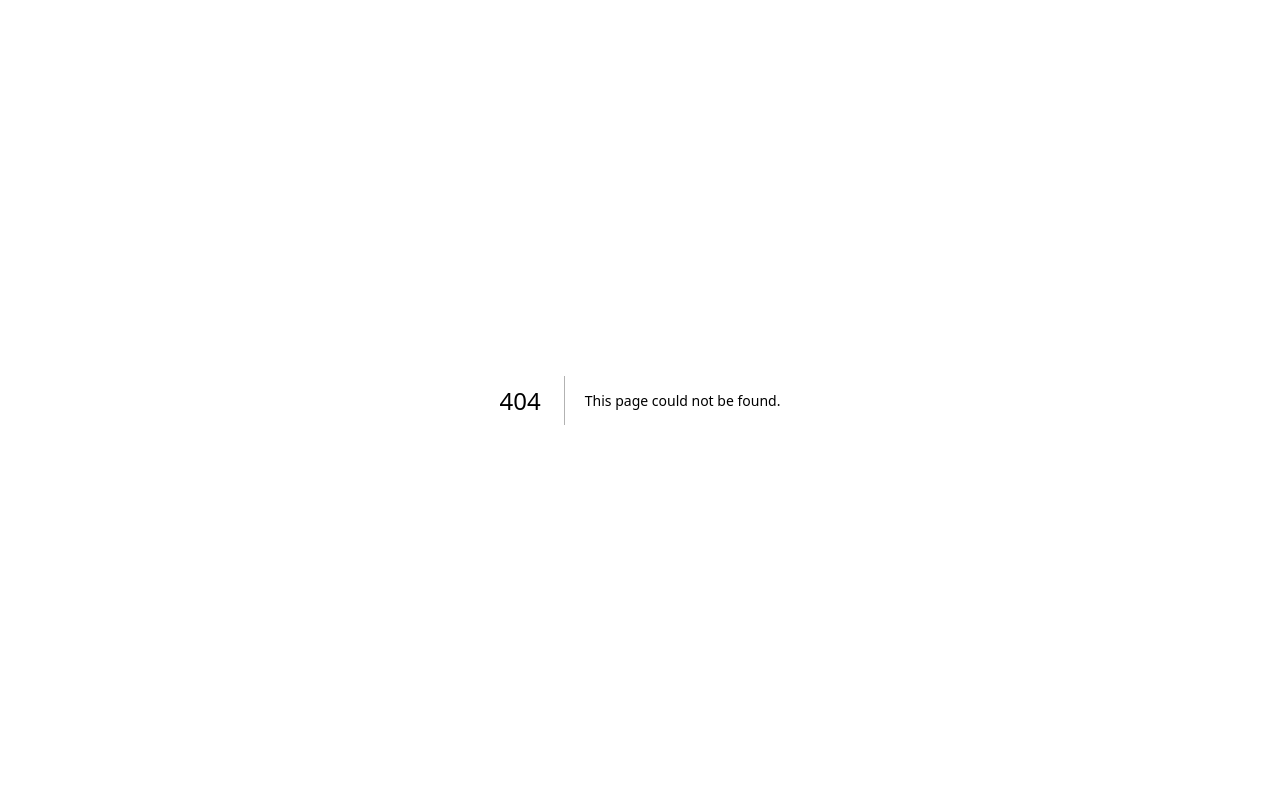
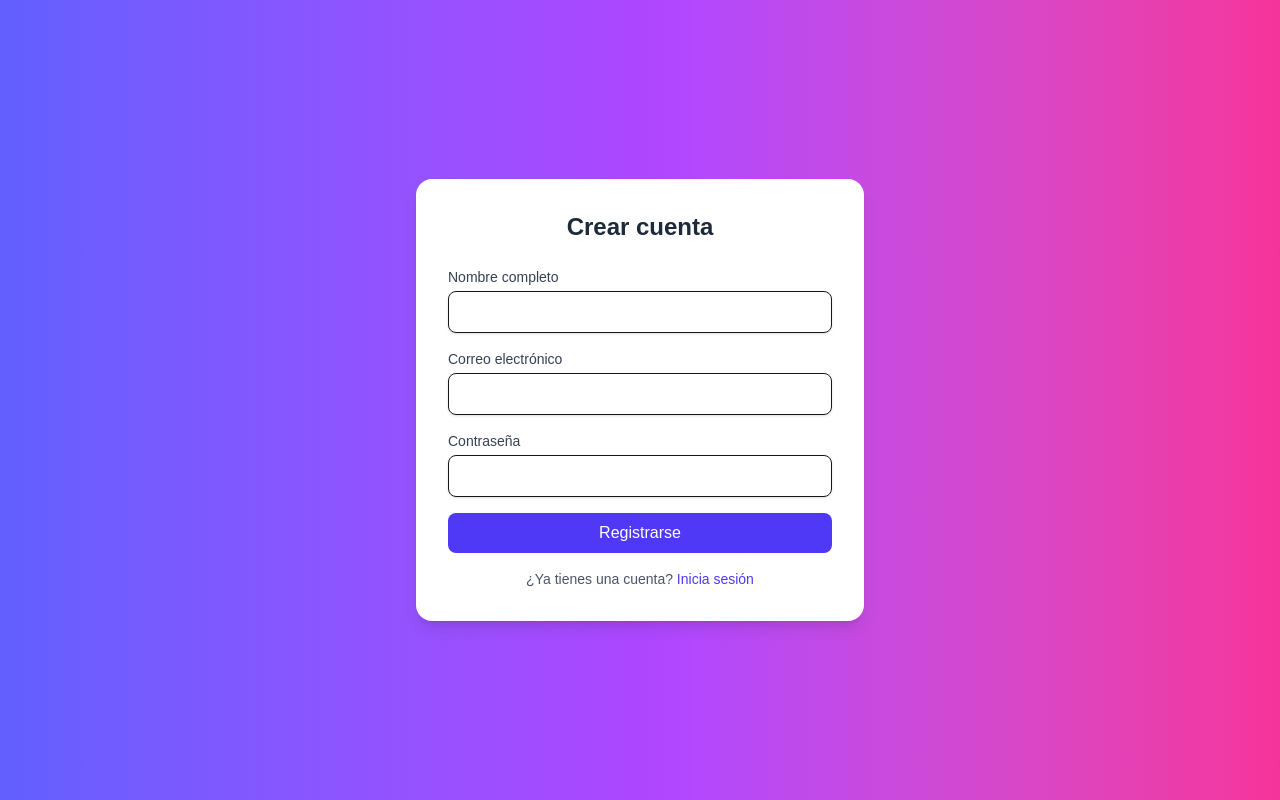
Before and after one commit to alfonsoTrejo/formulacion-front, a Next.js app: page /auth/registro in a window 1280 px wide. Before the commit this address had no page. Built offline with nearby package versions, Linux system fonts and the light colour scheme.

Commit message:
first commit

```diff
--- /dev/null
+++ b/src/app/auth/login/page.tsx
@@ -0,0 +1,68 @@
+'use client';
+import { useRouter } from 'next/navigation';
+import { useState } from 'react';
+
+export default function LoginPage() {
+  const router = useRouter();
+  const [email, setEmail] = useState('');
+  const [password, setPassword] = useState('');
+
+  const handleLogin = () => {
+    document.cookie = "token=fake-jwt; path=/";
+    router.push('/dashboard/home');
+  };
+
+  return (
+    <div className="min-h-screen flex items-center justify-center bg-gradient-to-r from-indigo-500 via-purple-500 to-pink-500">
+      <div className="bg-white p-8 rounded-2xl shadow-lg w-full max-w-md">
+        <h2 className="text-2xl font-bold text-center text-gray-800 mb-6">Iniciar Sesión</h2>
+        <form
+          onSubmit={(e) => {
+            e.preventDefault();
+            handleLogin();
+          }}
+          className="space-y-4"
+        >
+          <div>
+            <label htmlFor="email" className="block text-sm font-medium text-gray-700">
+              Correo electrónico
+            </label>
+            <input
+              id="email"
+              type="email"
+              value={email}
+              onChange={(e) => setEmail(e.target.value)}
+              className="mt-1 block w-full px-4 py-2 border rounded-lg shadow-sm focus:ring-indigo-500 focus:border-indigo-500"
+              required
+            />
+          </div>
+          <div>
+            <label htmlFor="password" className="block text-sm font-medium text-gray-700">
+              Contraseña
+            </label>
+            <input
+              id="password"
+              type="password"
+              value={password}
+              onChange={(e) => setPassword(e.target.value)}
+              className="mt-1 block w-full px-4 py-2 border rounded-lg shadow-sm focus:ring-indigo-500 focus:border-indigo-500"
+              required
+            />
+          </div>
+          <button
+            type="submit"
+            className="w-full py-2 px-4 bg-indigo-600 text-white rounded-lg hover:bg-indigo-700 transition-colors"
+          >
+            Ingresar
+          </button>
+        </form>
+        <p className="mt-4 text-sm text-center text-gray-600">
+          ¿No tienes una cuenta?{' '}
+          <a href="/auth/registro" className="text-indigo-600 hover:underline">
+            Regístrate
+          </a>
+        </p>
+      </div>
+    </div>
+  );
+}
--- /dev/null
+++ b/src/app/auth/registro/page.tsx
@@ -0,0 +1,83 @@
+'use client';
+import { useRouter } from 'next/navigation';
+import { useState } from 'react';
+
+export default function RegistroPage() {
+  const router = useRouter();
+  const [nombre, setNombre] = useState('');
+  const [email, setEmail] = useState('');
+  const [password, setPassword] = useState('');
+
+  const handleRegister = () => {
+    // Simula un registro exitoso
+    document.cookie = "token=fake-jwt; path=/";
+    router.push('/dashboard/home');
+  };
+
+  return (
+    <div className="min-h-screen flex items-center justify-center bg-gradient-to-r from-indigo-500 via-purple-500 to-pink-500">
+      <div className="bg-white p-8 rounded-2xl shadow-lg w-full max-w-md">
+        <h2 className="text-2xl font-bold text-center text-gray-800 mb-6">Crear cuenta</h2>
+        <form
+          onSubmit={(e) => {
+            e.preventDefault();
+            handleRegister();
+          }}
+          className="space-y-4"
+        >
+          <div>
+            <label htmlFor="nombre" className="block text-sm font-medium text-gray-700">
+              Nombre completo
+            </label>
+            <input
+              id="nombre"
+              type="text"
+              value={nombre}
+              onChange={(e) => setNombre(e.target.value)}
+              className="mt-1 block w-full px-4 py-2 border rounded-lg shadow-sm focus:ring-indigo-500 focus:border-indigo-500"
+              required
+            />
+          </div>
+          <div>
+            <label htmlFor="email" className="block text-sm font-medium text-gray-700">
+              Correo electrónico
+            </label>
+            <input
+              id="email"
+              type="email"
+              value={email}
+              onChange={(e) => setEmail(e.target.value)}
+              className="mt-1 block w-full px-4 py-2 border rounded-lg shadow-sm focus:ring-indigo-500 focus:border-indigo-500"
+              required
+            />
+          </div>
+          <div>
+            <label htmlFor="password" className="block text-sm font-medium text-gray-700">
+              Contraseña
+            </label>
+            <input
+              id="password"
+              type="password"
+              value={password}
+              onChange={(e) => setPassword(e.target.value)}
+              className="mt-1 block w-full px-4 py-2 border rounded-lg shadow-sm focus:ring-indigo-500 focus:border-indigo-500"
+              required
+            />
+          </div>
+          <button
+            type="submit"
+            className="w-full py-2 px-4 bg-indigo-600 text-white rounded-lg hover:bg-indigo-700 transition-colors"
+          >
+            Registrarse
+          </button>
+        </form>
+        <p className="mt-4 text-sm text-center text-gray-600">
+          ¿Ya tienes una cuenta?{' '}
+          <a href="/auth/login" className="text-indigo-600 hover:underline">
+            Inicia sesión
+          </a>
+        </p>
+      </div>
+    </div>
+  );
+}
--- /dev/null
+++ b/src/middleware.ts
@@ -0,0 +1,24 @@
+import { NextResponse } from 'next/server';
+import type { NextRequest } from 'next/server';
+
+export function middleware(request: NextRequest) {
+  const token = request.cookies.get('token')?.value;
+
+  const isAuth = !!token;
+  const path = request.nextUrl.pathname;
+  const isPublic = path.startsWith('/auth/login') || path.startsWith('/auth/registro');
+
+  if (!isAuth && !isPublic) {
+    return NextResponse.redirect(new URL('/auth/login', request.url));
+  }
+
+  if (isAuth && isPublic) {
+    return NextResponse.redirect(new URL('/dashboard/home', request.url));
+  }
+
+  return NextResponse.next();
+}
+
+export const config = {
+  matcher: ['/dashboard/:path*', '/auth/login', '/auth/registro'],
+};
```
Also changed, not shown: src/app/dashboard/elecciones/[id]/candidatos/page.tsx (added), src/app/dashboard/elecciones/[id]/escaños/page.tsx (added), src/app/dashboard/elecciones/[id]/page.tsx (added), src/app/dashboard/elecciones/[id]/votos/page.tsx (added), src/app/dashboard/elecciones/page.tsx (added), src/app/dashboard/formulas/page.tsx (added), src/app/dashboard/partidos/page.tsx (added).
